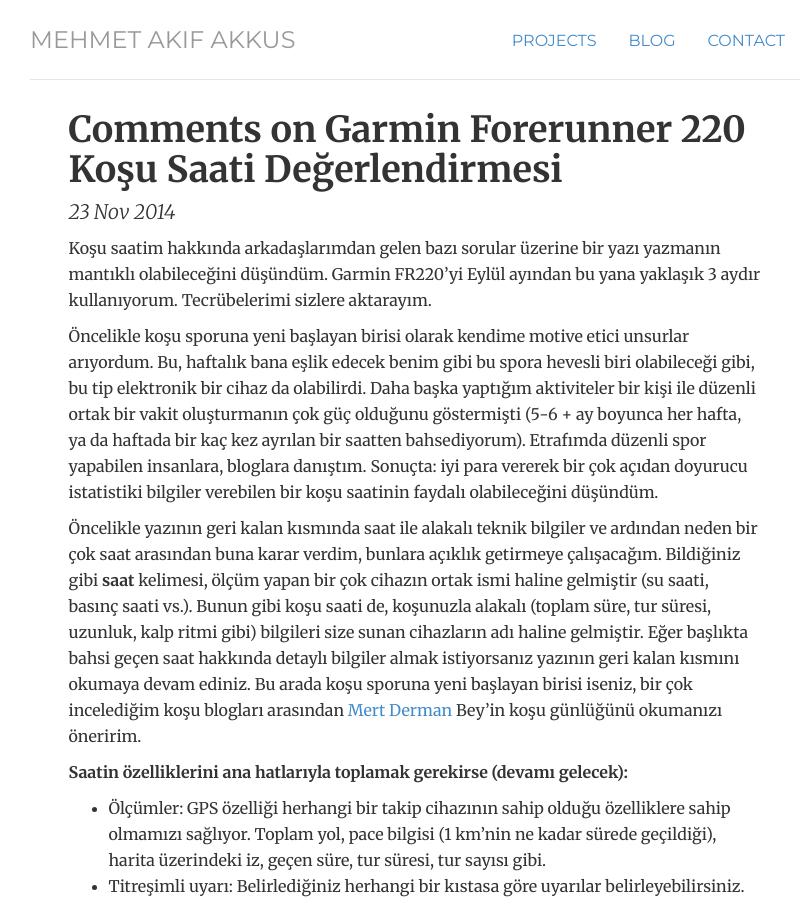
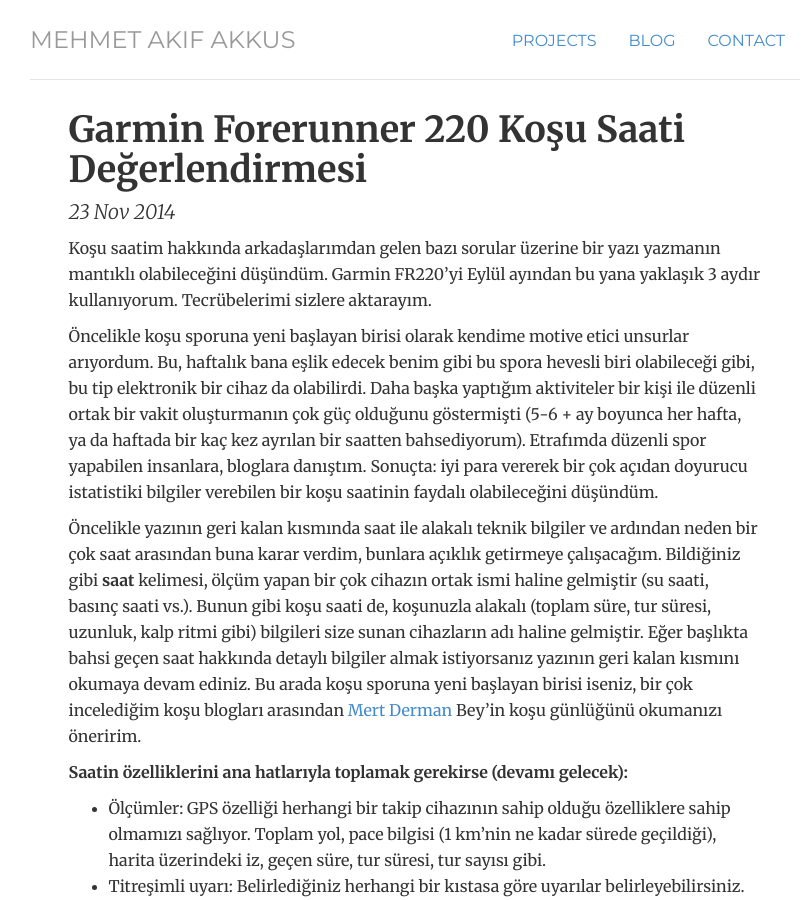
Before and after one commit to mehmetakifakkus/mehmetakifakkus.github.io, a Jekyll site: the page built from _posts/2014-11-30-garmin-forerunner-220-kosu-saati-degerlendirmesi.md, in a window 1280 px wide and 900 px high. Shown: the whole window, without its empty margins (225-1037 px from the left). Built offline with Jekyll 4.4.1, drawn with Linux system fonts in a browser that asks for light colours.

Commit message:
Ufak boyut düzeltmeleri

```diff
--- a/_posts/2014-11-30-garmin-forerunner-220-kosu-saati-degerlendirmesi.md
+++ b/_posts/2014-11-30-garmin-forerunner-220-kosu-saati-degerlendirmesi.md
@@ -1,6 +1,6 @@
 ---
 layout: post
-title: "Comments on Garmin Forerunner 220 Koşu Saati Değerlendirmesi"
+title: "Garmin Forerunner 220 Koşu Saati Değerlendirmesi"
 date: 2014-11-23
 ---
 
```
Also changed, not shown: _posts/2017-07-05-infix-to-postfix-cevirim.md (+1 -1 lines).
